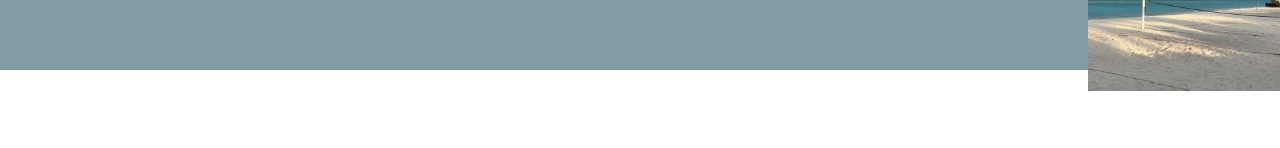
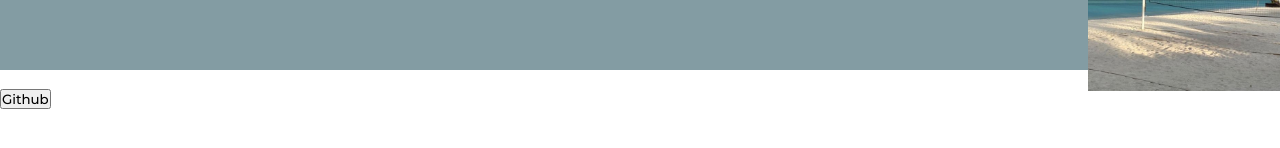
Before and after one commit to sophia4422/my-react-portfolio, a React (Create React App) app: page / in a window 1280 px wide. Shown: the part 330-478 px from the top of the page. Built offline with nearby package versions, Linux system fonts and the light colour scheme.

Commit message:
projects

```diff
--- a/package.json
+++ b/package.json
@@ -3,6 +3,9 @@
   "version": "0.1.0",
   "private": true,
   "dependencies": {
+    "@emotion/react": "^11.10.0",
+    "@emotion/styled": "^11.10.0",
+    "@mui/material": "^5.10.0",
     "@testing-library/jest-dom": "^5.16.5",
     "@testing-library/react": "^13.3.0",
     "@testing-library/user-event": "^13.5.0",
--- a/src/App.js
+++ b/src/App.js
@@ -1,12 +1,14 @@
 import React from "react";
 import Navbar from "./components/Navbar";
 import Banner from "./components/Banner";
+import Projects from "./components/Projects";
 
 const App = () => {
   return (
     <React.Fragment>
       <Navbar />
       <Banner />
+      <Projects />
     </React.Fragment>
   );
 };
--- /dev/null
+++ b/src/components/Projects.js
@@ -0,0 +1,14 @@
+const Projects = () => {
+  return (
+    <div className="card">
+      <img className="card_img" />
+      <div className="card_body">
+        <h2 className="card_title"></h2>
+        <p className="class_description"></p>
+        <button className="card_btn">Github</button>
+      </div>
+    </div>
+  );
+};
+
+export default Projects;
```
Also changed, not shown: 1 other file (tests, documents, lock files or other folders).
